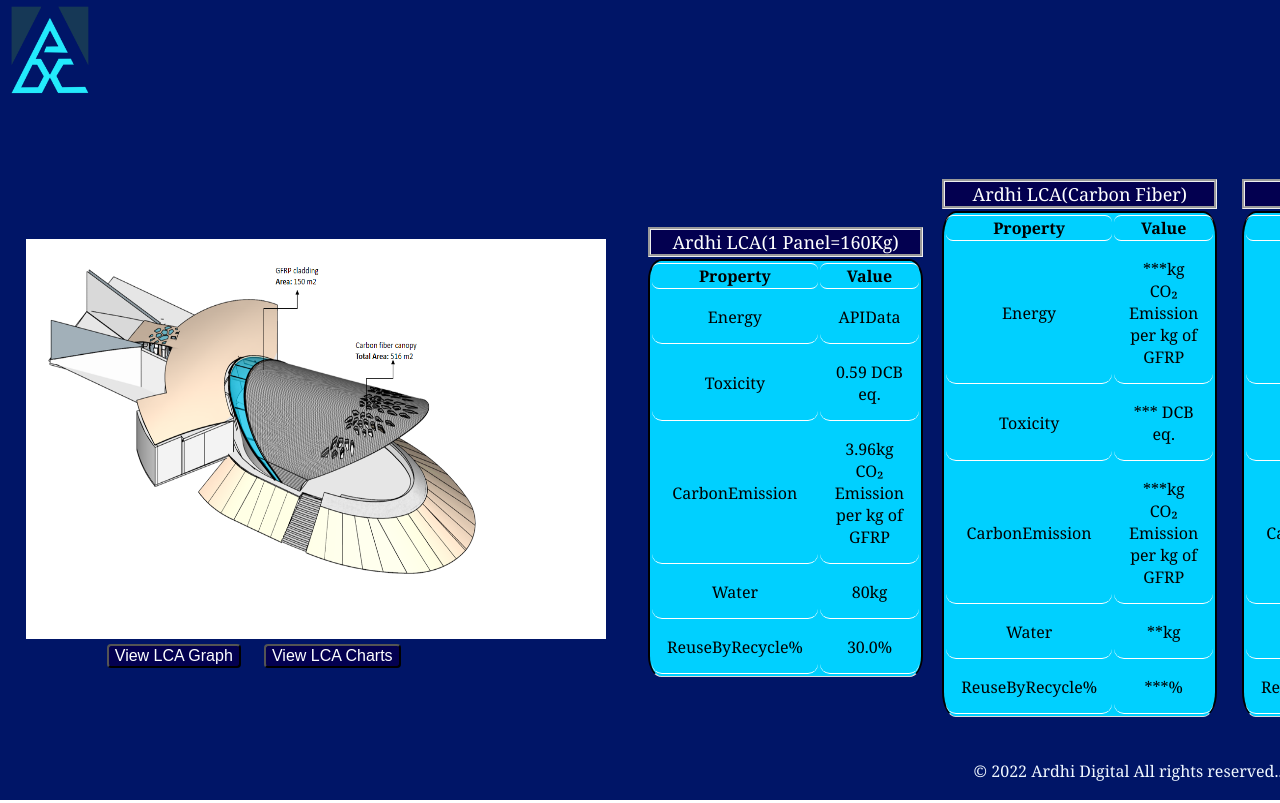
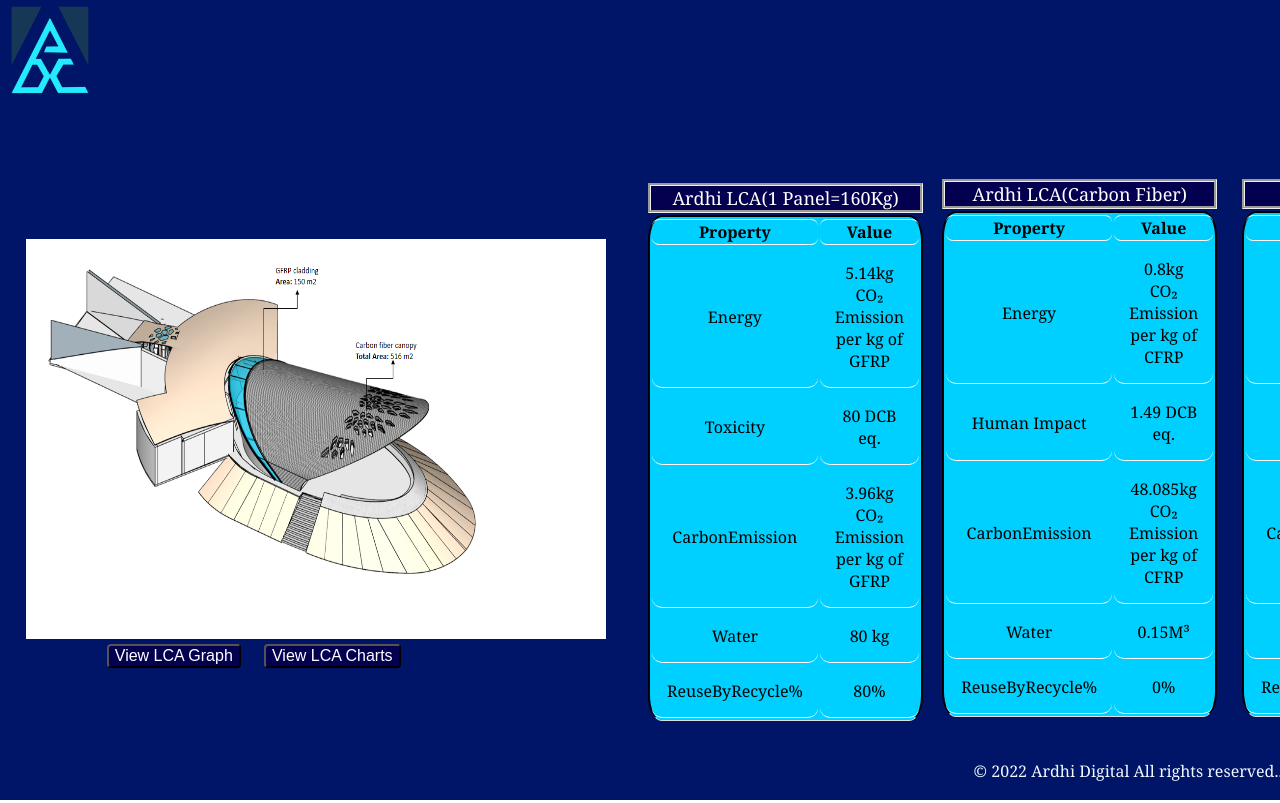
Before and after one commit to Naveen-Chaurasia/ardhi-prototype-app, a React (Create React App) app: page /Page1 in a window 1280 px wide. Shown: the top 803 px of the page. Built offline with nearby package versions, Linux system fonts and the light colour scheme; no server answers.

Commit message:
added values for CFRP table

```diff
--- a/src/Page1.js
+++ b/src/Page1.js
@@ -7,9 +7,6 @@
 import { useEffect } from "react";
 
 ////////////////to add neo4j api//////////
-
-
-
 
 function Page1() {
     const [isClicked, setIsClicked] = useState(false);
@@ -24,15 +21,11 @@
     });
   }, []);
 
-//   function getElementByXpath(path) {
-//     return document.evaluate(path, document, null, XPathResult.FIRST_ORDERED_NODE_TYPE, null).singleNodeValue;
-//   }
   const imageClick1 = () =>
  {
   window.location.href = "http://localhost:8110/visualization?username=admin&password=admin";
      // navigate('/Page2')
  //  window.location.href = "https://bloom.neo4j.io/index.html?connectURL=neo4j%2Bs%3A%2F%2F6799f560.databases.neo4j.io&_ga=2.105062592.230755171.1655092750-1401971628.1655092750";
-
 
  }
 
@@ -82,35 +75,33 @@
       <table className="Table1" >
       <caption >Ardhi LCA(1 Panel=160Kg)</caption>
         <tr>
-          {/* <th>Material</th> */}
           <th>Property</th>
           <th>Value</th>
         </tr>
         <tr>
-          {/* <td>GFRP</td> */}
           <td>Energy</td>
-          {/* <td>5.14kg CO₂ Emission per kg of GFRP</td> */}
-          <td>APIData</td>
+          <td>5.14kg CO₂ Emission per kg of GFRP</td>
+          {/* <td>{APIData.energy}kg CO₂ Emission per kg of GFRP</td> */}
         </tr>
         <tr>
-          {/* <td></td> */}
           <td>Toxicity</td>
-          <td>0.59 DCB eq.</td>
+          <td>80 DCB eq.</td>
+          {/* <td>{APIData.water} DCB eq.</td> */}
         </tr>
         <tr>
-          {/* <td></td> */}
           <td>CarbonEmission</td>
+          {/* <td>{APIData.carbonEmission}kg CO₂ Emission per kg of GFRP</td> */}
           <td>3.96kg CO₂ Emission per kg of GFRP</td>
         </tr>
         <tr>
-          {/* <td></td> */}
           <td>Water</td>
-          <td>80kg</td>
+          {/* <td>{APIData.water}kg</td> */}
+          <td>80 kg</td>
         </tr>
         <tr>
-          {/* <td></td> */}
           <td>ReuseByRecycle%</td>
-          <td>30.0%</td>
+          {/* <td>{APIData.reuseByRecyclePercentage}%</td> */}
+          <td>80%</td>
         </tr>
         {/* <tr>
           <td></td>
@@ -147,27 +138,27 @@
         <tr>
           {/* <td>GFRP</td> */}
           <td>Energy</td>
-          <td>***kg CO₂ Emission per kg of GFRP</td>
+          <td>0.8kg CO₂ Emission per kg of CFRP</td>
         </tr>
         <tr>
           {/* <td></td> */}
-          <td>Toxicity</td>
-          <td>*** DCB eq.</td>
+          <td>Human Impact</td>
+          <td>1.49 DCB eq.</td>
         </tr>
         <tr>
           {/* <td></td> */}
           <td>CarbonEmission</td>
-          <td>***kg CO₂ Emission per kg of GFRP</td>
+          <td>48.085kg CO₂ Emission per kg of CFRP</td>
         </tr>
         <tr>
           {/* <td></td> */}
           <td>Water</td>
-          <td>**kg</td>
+          <td>0.15M³</td>
         </tr>
         <tr>
           {/* <td></td> */}
           <td>ReuseByRecycle%</td>
-          <td>***%</td>
+          <td>0%</td>
         </tr>
         {/* <tr>
           <td></td>
```
